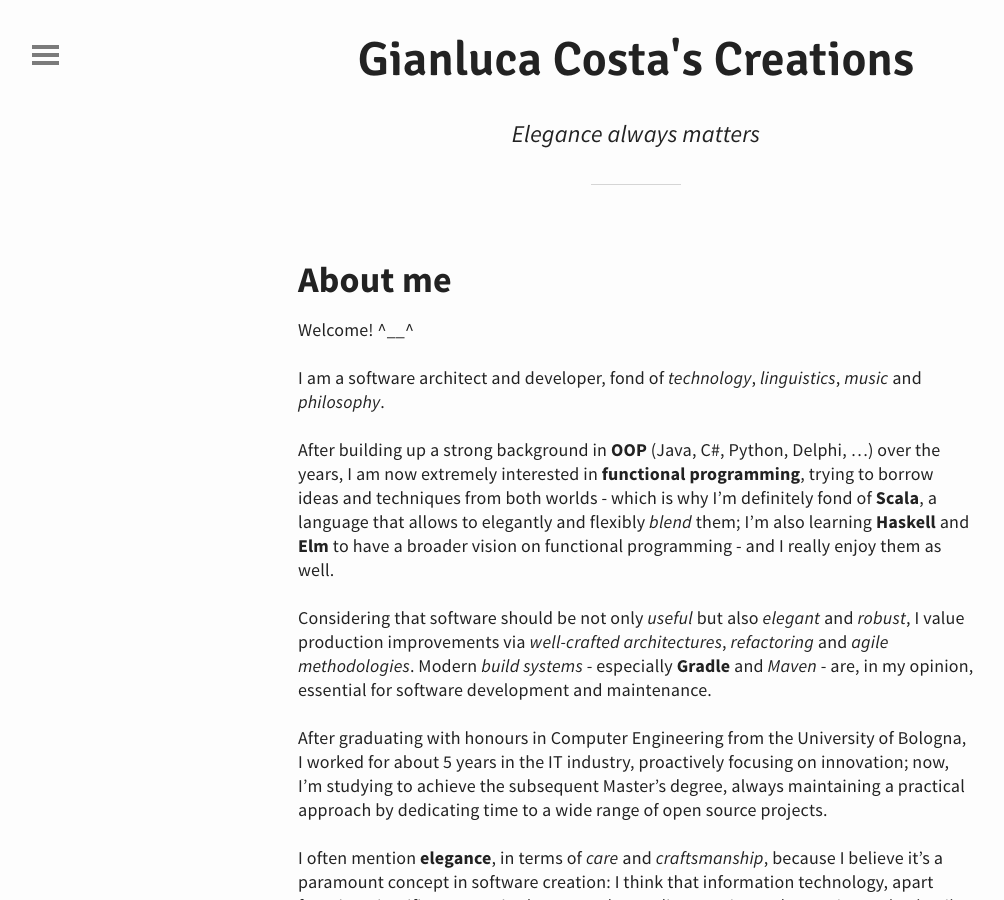
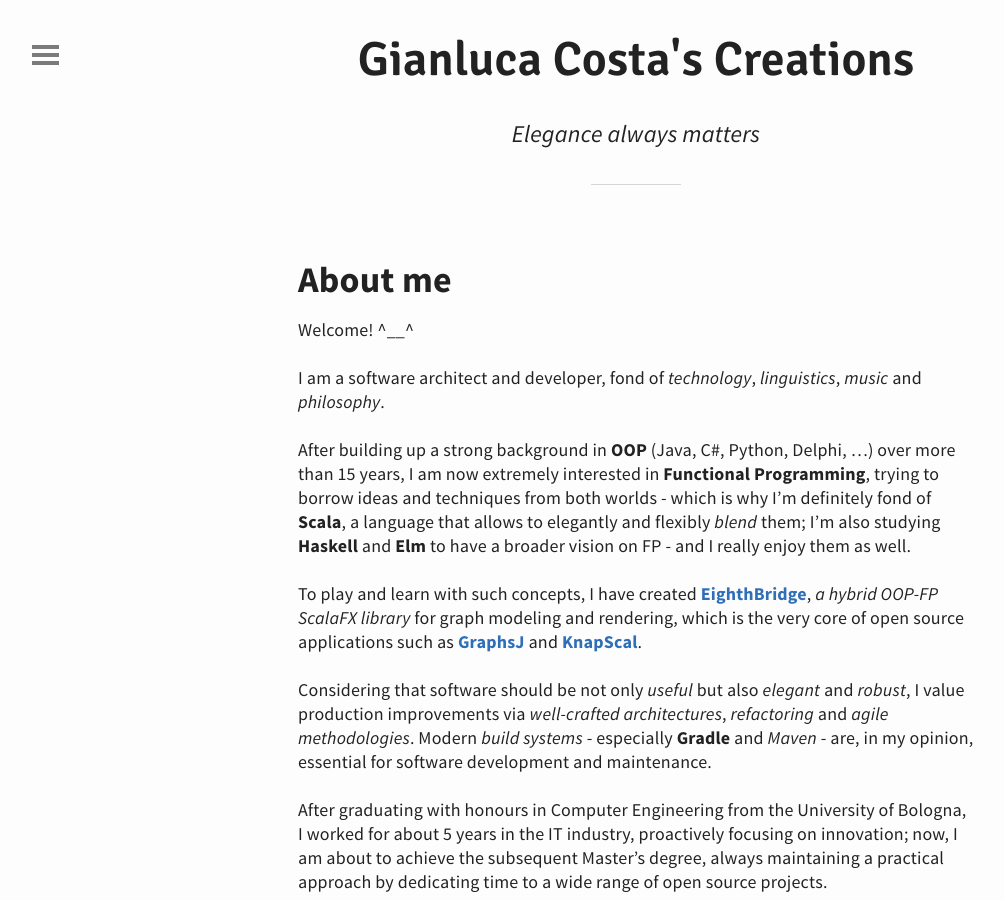
Before and after one commit to giancosta86/giancosta86.github.io, a Jekyll site: the page built from about.md, in a window 1280 px wide and 900 px high. Shown: the whole window, without its empty margins (4-1008 px from the left). Built offline with Jekyll 4.4.1, drawn with Linux system fonts in a browser that asks for light colours; some of the changed text lies outside the part shown.

Commit message:
Update introduction

```diff
--- a/about.md
+++ b/about.md
@@ -8,20 +8,26 @@ Welcome! ^\_\_^
 
 I am a software architect and developer, fond of *technology*, *linguistics*, *music* and *philosophy*.
 
-After building up a strong background in **OOP** (Java, C#, Python, Delphi, ...) over the years, I am now extremely interested in **functional programming**, trying to borrow ideas and techniques from both worlds - which is why I'm definitely fond of **Scala**, a language that allows to elegantly and flexibly *blend* them; I'm also learning **Haskell** and **Elm** to have a broader vision on functional programming - and I really enjoy them as well.
+After building up a strong background in **OOP** (Java, C#, Python, Delphi, ...) over more than 15 years, I am now extremely interested in **Functional Programming**, trying to borrow ideas and techniques from both worlds - which is why I'm definitely fond of **Scala**, a language that allows to elegantly and flexibly *blend* them; I'm also studying **Haskell** and **Elm** to have a broader vision on FP - and I really enjoy them as well.
+
+To play and learn with such concepts, I have created [EighthBridge](https://github.com/giancosta86/EighthBridge), *a hybrid OOP-FP ScalaFX library* for graph modeling and rendering, which is the very core of open source applications such as [GraphsJ](https://github.com/giancosta86/GraphsJ) and [KnapScal](https://github.com/giancosta86/KnapScal).
 
 Considering that software should be not only *useful* but also *elegant* and *robust*, I value production improvements via *well-crafted architectures*, *refactoring* and *agile methodologies*. Modern *build systems* - especially **Gradle** and *Maven* - are, in my opinion, essential for software development and maintenance.
 
-After graduating with honours in Computer Engineering from the University of Bologna, I worked for about 5 years in the IT industry, proactively focusing on innovation; now, I'm studying to achieve the subsequent Master's degree, always maintaining a practical approach by dedicating time to a wide range of open source projects.
+After graduating with honours in Computer Engineering from the University of Bologna, I worked for about 5 years in the IT industry, proactively focusing on innovation; now, I am about to achieve the subsequent Master's degree, always maintaining a practical approach by dedicating time to a wide range of open source projects.
 
 I often mention **elegance**, in terms of *care* and *craftsmanship*, because I believe it's a paramount concept in software creation: I think that information technology, apart from its scientific aspects, is also *an art* demanding *passion* and *attention to the detail* - which is why I am keen on the motto *Code is poetry*.
 
 Consequently, I strongly prefer *people-oriented* workplaces, fostering *communication*, *creativity* and *research* - without sacrificing conceptual rigour - in lieu of rigid schematism.
 
+Finally, I am also very fond of linguistics - I spend at least half an hour every day on my [Duolingo profile](https://www.duolingo.com/giancosta86) and other didactic sources; after reaching C1 fluency in English and French, I'm now focusing on Dutch, which I like a lot.
 
-For further information about me, please don't hesitate to:
+After achieving Master's Degree (approximately, in late 2016 / early 2017), I'd be very interested in moving abroad, so feel free to contact me if your organization shares my vision! ^\_\_^
 
-* have a look at my activity on [social networks]({{ site.baseurl}}social.html)
+
+For further information about me, please:
+
+* browse [my GitHub projects](https://github.com/giancosta86/)
 
 * [consult my Europass CV]({{ site.baseurl }}cv_costa_en.pdf)
 
```
